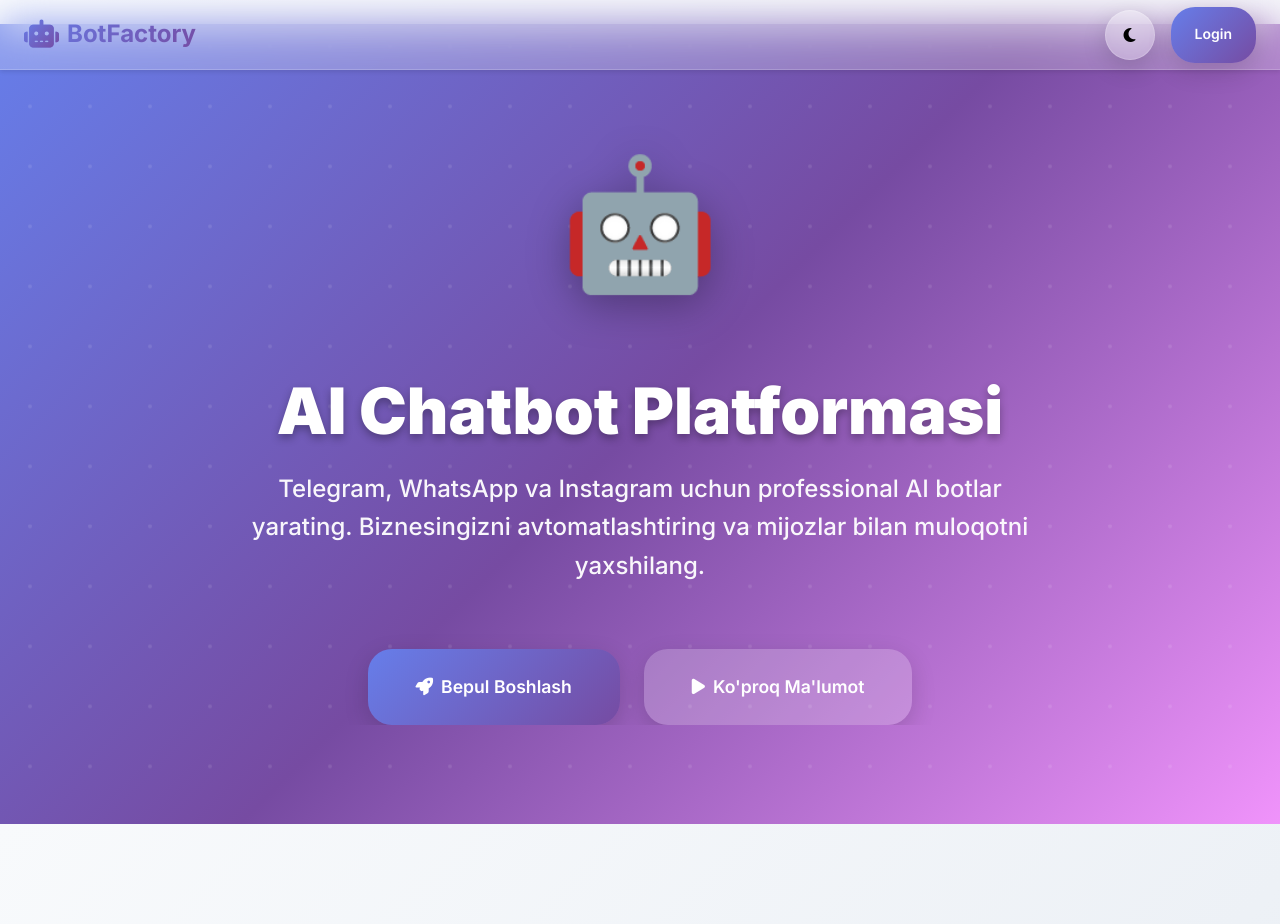
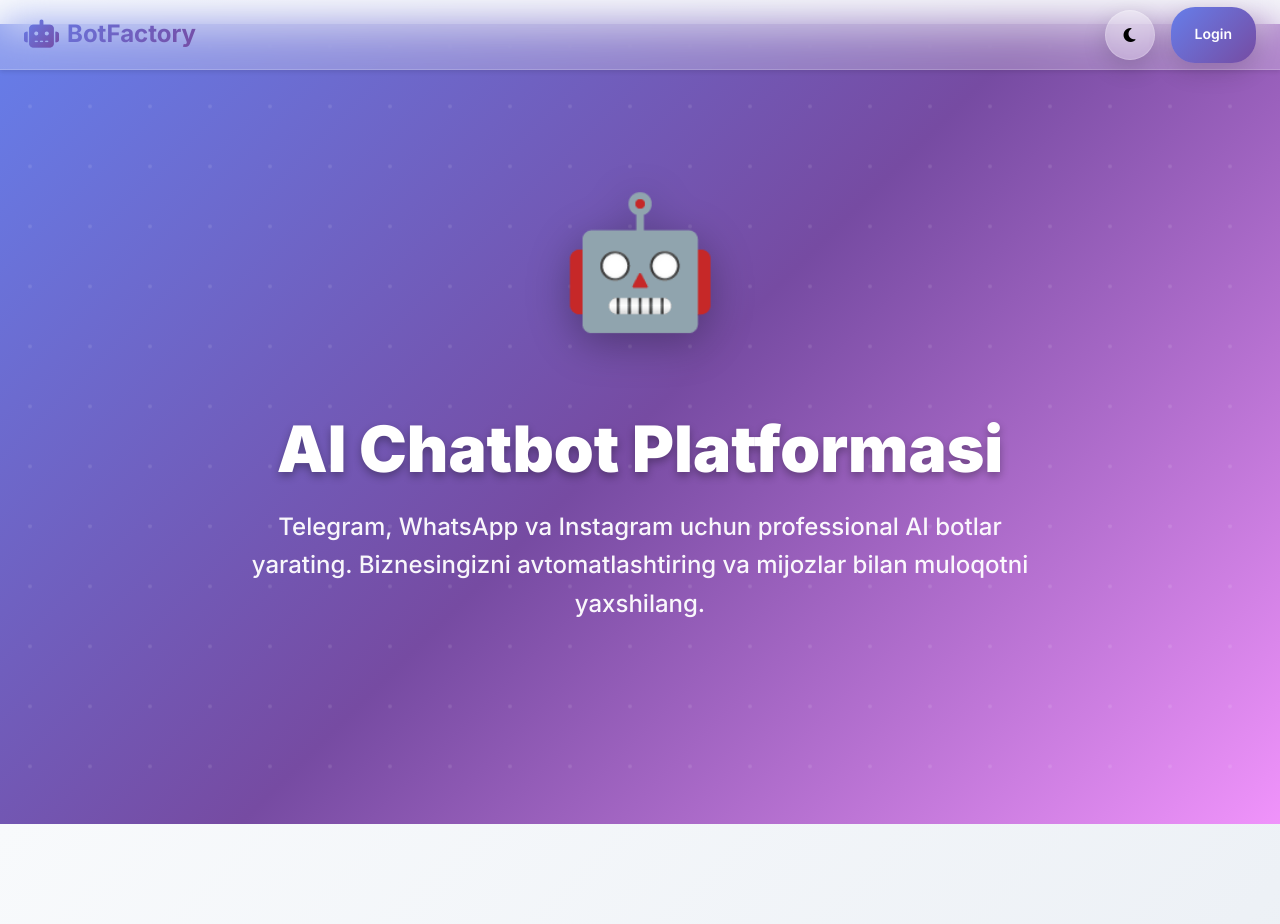
Before and after one commit to rovshanovazizbek0-boop/Botify, a Flask app: page / in a window 1280 px wide. Shown: the top 924 px of the page. Run offline with Flask 3, Linux system fonts and the light colour scheme; some libraries are stand-ins or nearby versions.

Commit message:
Remove outdated call to action buttons from the landing page
Removes the "Get Started for Free" and "Learn More" buttons from the index.html template.

Replit-Commit-Author: Agent
Replit-Commit-Session-Id: d8c38b8f-2bad-43b6-85f3-5487884e9ecf
Replit-Commit-Checkpoint-Type: full_checkpoint
Replit-Commit-Screenshot-Url: https://storage.googleapis.com/screenshot-production-us-central1/f7afe4c9-8adc-47fb-9839-ac6084f815ae/d8c38b8f-2bad-43b6-85f3-5487884e9ecf/qC25RFI

```diff
--- a/templates/index.html
+++ b/templates/index.html
@@ -240,16 +240,6 @@
                 Telegram, WhatsApp va Instagram uchun professional AI botlar yarating.
                 Biznesingizni avtomatlashtiring va mijozlar bilan muloqotni yaxshilang.
             </p>
-            <div style="display: flex; gap: var(--space-lg); justify-content: center; flex-wrap: wrap;">
-                <a href="{{ url_for('auth.register') }}" class="btn-premium btn-primary-premium" style="padding: var(--space-lg) var(--space-2xl); font-size: 1.1rem;">
-                    <i class="fas fa-rocket"></i>
-                    Bepul Boshlash
-                </a>
-                <a href="#features" class="btn-premium" style="background: rgba(255,255,255,0.2); color: white; padding: var(--space-lg) var(--space-2xl); font-size: 1.1rem;">
-                    <i class="fas fa-play"></i>
-                    Ko'proq Ma'lumot
-                </a>
-            </div>
         </div>
     </div>
 </section>
```
Also changed, not shown: attached_assets/image_1756648296395.png (added).
